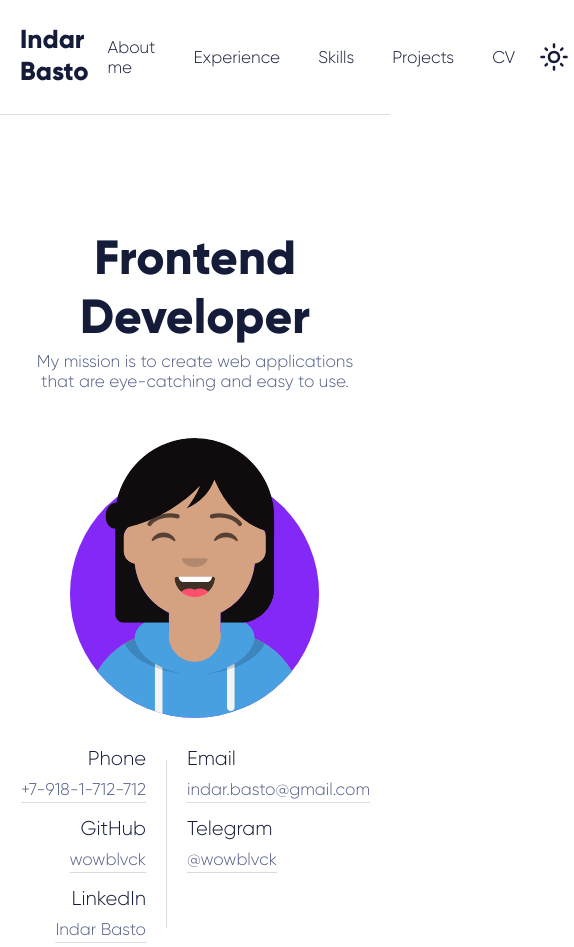
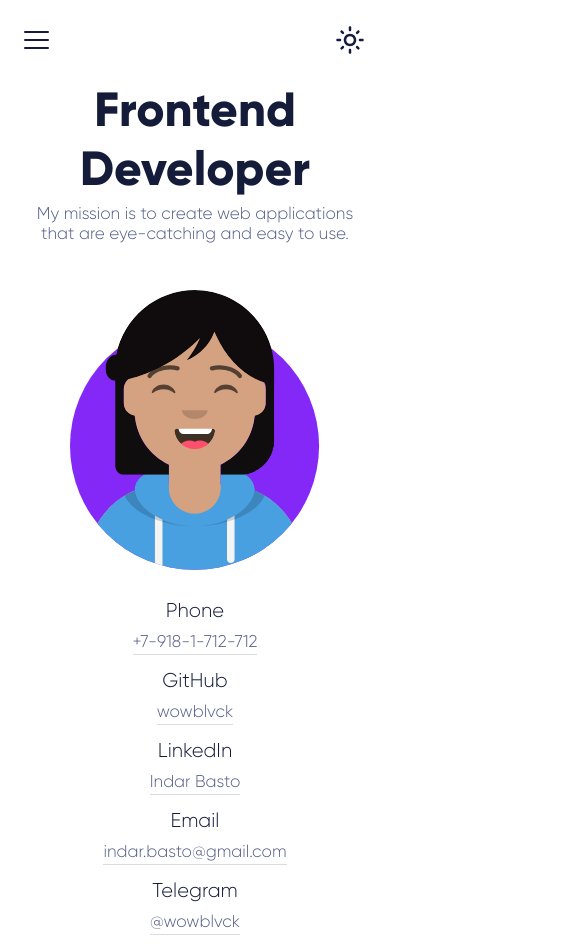
Before and after one commit to wowblvck/cv, a website built with Vite: page index.html in a window 390 px wide. Shown: the top 947 px of the page, 574 px wide, since content can reach past the window. Built offline with nearby package versions, Linux system fonts and the light colour scheme.

Commit message:
feat: add burger menu

```diff
--- a/index.html
+++ b/index.html
@@ -10,6 +10,11 @@
     <header class="header">
       <div class="container header__container">
         <a class="header__link" href="/"><h1>Indar Basto</h1></a>
+        <button class="menu">
+          <span class="menu__line"></span>
+          <span class="menu__line"></span>
+          <span class="menu__line"></span>
+        </button>
         <nav class="nav">
           <ul class="nav-list">
             <li class="nav-list__item">
--- /dev/null
+++ b/src/js/menu.js
@@ -0,0 +1,26 @@
+window.addEventListener('DOMContentLoaded', () => {
+  const menuButton = document.querySelector('.menu');
+  const navMenu = document.querySelector('.nav');
+  const navLinks = document.querySelectorAll('.nav-list__link');
+  let isOpen = false;
+
+  const toggleMenu = () => {
+    isOpen = !isOpen;
+    menuButton.classList.toggle('menu_active');
+    navMenu.classList.toggle('nav_active');
+    if (isOpen) {
+      document.addEventListener('click', outsideClose);
+    } else {
+      document.removeEventListener('click', outsideClose);
+    }
+  };
+
+  const outsideClose = event => {
+    if (!navMenu.contains(event.target) && !menuButton.contains(event.target)) {
+      toggleMenu();
+    }
+  };
+
+  menuButton.addEventListener('click', toggleMenu);
+  navLinks.forEach(link => link.addEventListener('click', toggleMenu));
+});
--- a/src/main.js
+++ b/src/main.js
@@ -3,3 +3,4 @@ import './scss/style.scss';
 
 //Theme controller
 import './js/theme';
+import './js/menu';
--- a/src/scss/_variables.scss
+++ b/src/scss/_variables.scss
@@ -14,6 +14,7 @@ $light-fc-second: #535e88;
 $light-icon-color: #141c3a;
 $light-hr-color: #dcdcde;
 $light-pb-color: #dfe5eb;
+$light-burger-line: #141c3a;
 
 //Dark theme
 $dark-bg-primary: #141c3a;
@@ -23,3 +24,4 @@ $dark-fc-second: #f9fbfd;
 $dark-icon-color: #f9fbfd;
 $dark-hr-color: #535e88;
 $dark-pb-color: #535e88;
+$dark-burger-line: #f9fbfd;
--- a/src/scss/components/_index.scss
+++ b/src/scss/components/_index.scss
@@ -3,3 +3,4 @@
 @forward 'contacts/contacts';
 @forward 'intro/intro';
 @forward 'skills/skills';
+@forward 'menu/menu';
--- a/src/scss/components/contacts/_contacts.scss
+++ b/src/scss/components/contacts/_contacts.scss
@@ -9,6 +9,10 @@
     display: flex;
     flex-direction: column;
     align-items: center;
+    @include responsive(xs) {
+      padding-top: 0px;
+      padding-bottom: 90px;
+    }
   }
 
   &__position {
@@ -36,6 +40,10 @@
     display: grid;
     margin-top: 26px;
     grid-template-columns: 1fr auto 1fr;
+    @include responsive(xs) {
+      grid-template-columns: 1fr;
+      gap: 10px;
+    }
   }
 }
 
@@ -49,6 +57,9 @@
   @include theme-style('theme-dark') {
     border-left: 1px solid $dark-hr-color;
   }
+  @include responsive(xs) {
+    display: none;
+  }
 }
 
 .contacts-list {
@@ -58,6 +69,9 @@
   padding: 0;
   margin: 0;
   list-style: none;
+  @include responsive(xs) {
+    text-align: center !important;
+  }
 
   &_left {
     text-align: right;
--- a/src/scss/components/header/_header.scss
+++ b/src/scss/components/header/_header.scss
@@ -9,6 +9,10 @@
   display: flex;
   align-items: center;
   z-index: 1;
+  @include responsive(xs) {
+    border: none !important;
+    height: 80px;
+  }
   @include theme-style('theme-light') {
     border-bottom: 1px solid $light-hr-color;
     background-color: $light-bg-primary;
@@ -34,5 +38,9 @@
     h1 {
       font-size: inherit;
     }
+
+    @include responsive(xs, sm) {
+      display: none;
+    }
   }
 }
--- a/src/scss/components/intro/_intro.scss
+++ b/src/scss/components/intro/_intro.scss
@@ -14,6 +14,10 @@
     display: flex;
     flex-direction: column;
     align-items: center;
+    @include responsive(xs) {
+      padding-top: 104px;
+      padding-bottom: 103px;
+    }
   }
 
   &__title {
--- /dev/null
+++ b/src/scss/components/menu/_menu.scss
@@ -0,0 +1,52 @@
+@use '@styles/mixins' as *;
+@use '@styles/variables' as *;
+
+.menu {
+  display: none;
+  position: relative;
+  flex-direction: column;
+  justify-content: space-between;
+  width: 25px;
+  height: 18px;
+  padding: 4px;
+  box-sizing: content-box;
+  background-color: transparent;
+  border: none;
+  outline: none;
+  cursor: pointer;
+  z-index: 10;
+
+  @include responsive(xs) {
+    display: flex;
+  }
+
+  &_active {
+    .menu__line {
+      &:nth-child(1) {
+        transform: translateY(8px) rotate(45deg);
+      }
+
+      &:nth-child(2) {
+        opacity: 0;
+      }
+
+      &:nth-child(3) {
+        transform: translateY(-8px) rotate(-45deg);
+      }
+    }
+  }
+
+  &__line {
+    display: block;
+    width: 100%;
+    height: 2px;
+    @include theme-style('theme-light') {
+      background-color: $light-burger-line;
+    }
+    @include theme-style('theme-dark') {
+      background-color: $dark-burger-line;
+    }
+    border-radius: 2px;
+    transition: transform 0.3s ease-in-out, opacity 0.3s ease-in-out;
+  }
+}
--- a/src/scss/components/nav/_nav.scss
+++ b/src/scss/components/nav/_nav.scss
@@ -1,7 +1,29 @@
 @use '@styles/variables' as *;
+@use '@styles/mixins' as *;
 
 .nav {
   margin-left: auto;
+  @include responsive(xs) {
+    margin: 0;
+    @include theme-style('theme-light') {
+      background-color: $light-bg-primary;
+    }
+    @include theme-style('theme-dark') {
+      background-color: $dark-bg-primary;
+    }
+    position: absolute;
+    top: 0;
+    left: 0;
+    transform: translateY(-100%);
+    width: 100%;
+    padding-top: 50px;
+    padding-bottom: 20px;
+    transition: transform 0.3s;
+  }
+
+  &_active {
+    transform: translateY(0);
+  }
 }
 
 .nav-list {
@@ -10,6 +32,9 @@
   display: flex;
   list-style: none;
   align-items: center;
+  @include responsive(xs) {
+    flex-direction: column;
+  }
 
   &__link {
     display: inline-block;
--- a/src/scss/components/skills/_skills.scss
+++ b/src/scss/components/skills/_skills.scss
@@ -9,6 +9,9 @@
     display: flex;
     flex-direction: column;
     align-items: center;
+    @include responsive(xs) {
+      padding-bottom: 70px;
+    }
   }
 
   &__title {
@@ -34,7 +37,7 @@
       'skills-frontend skills-backend'
       'skills-common skills-common';
     @include responsive(xs, sm) {
-      margin-top: 70px;
+      margin-top: 80px;
       gap: 29px;
       grid-template-columns: 1fr;
       grid-template-rows: 1fr;
```
